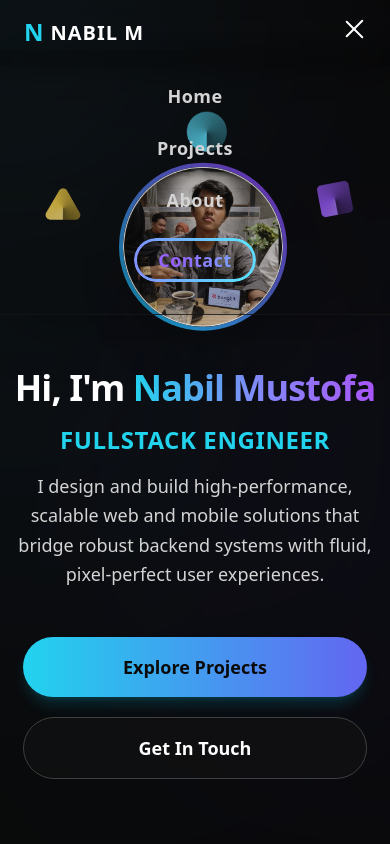
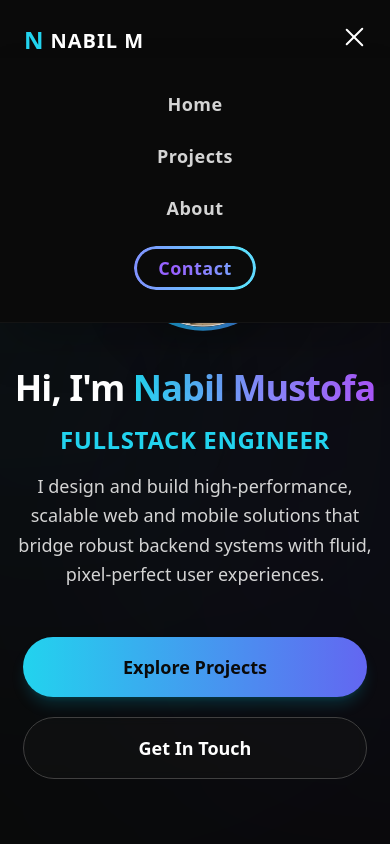
Before and after one commit to NabilMustofaa/portofolio-2, a Next.js app: page / in a window 390 px wide. Both pictures are taken after a click on the button "Toggle menu". Shown: the top 844 px of the page. Built offline with nearby package versions, Linux system fonts and the light colour scheme.

Commit message:
fixing display navigation on mobile

```diff
--- a/components/Navigation.tsx
+++ b/components/Navigation.tsx
@@ -23,7 +23,7 @@ export default function Navigation() {
       transition={{ duration: 0.5 }}
       className={`fixed top-0 left-0 right-0 z-50 transition-all duration-300 ${
         scrolled || isOpen
-          ? "bg-neutral-950/25 backdrop-blur-md py-4 shadow-lg"
+          ? "md:bg-neutral-950/25 bg-neutral-950 backdrop-blur-md py-6 shadow-lg"
           : "bg-transparent py-4"
       }`}
     >
@@ -99,7 +99,7 @@ export default function Navigation() {
               animate={{ opacity: 1, height: "auto" }}
               exit={{ opacity: 0, height: 0 }}
               transition={{ duration: 0.3, ease: "easeInOut" }}
-              className="md:hidden absolute top-full left-0 right-0 bg-neutral-950/25 backdrop-blur-lg border-b border-neutral-900/80 shadow-2xl overflow-hidden py-8 px-6 flex flex-col items-center gap-6 z-40"
+              className="md:hidden absolute top-full left-0 right-0 bg-neutral-950 backdrop-blur-lg border-b border-neutral-900/80 shadow-2xl overflow-hidden py-8 px-6 flex flex-col items-center gap-6 z-40"
             >
               <Link
                 href="/"
```
